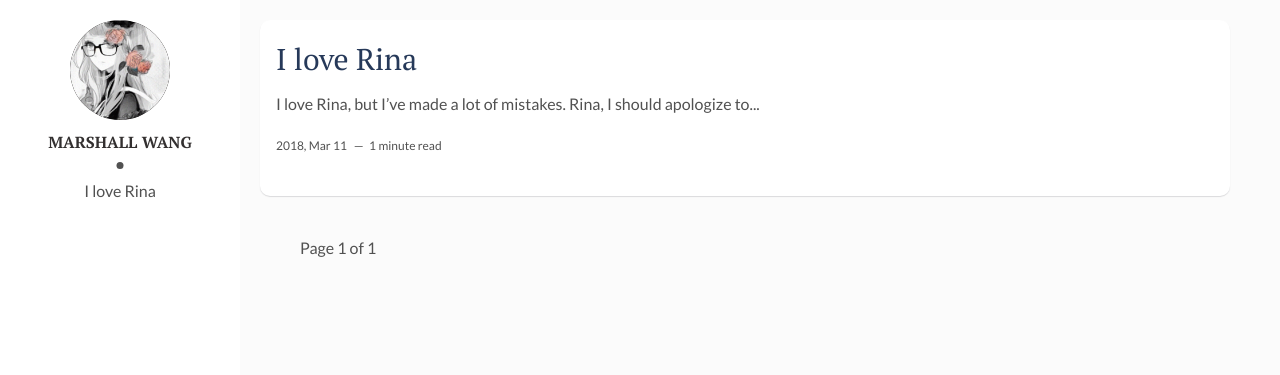
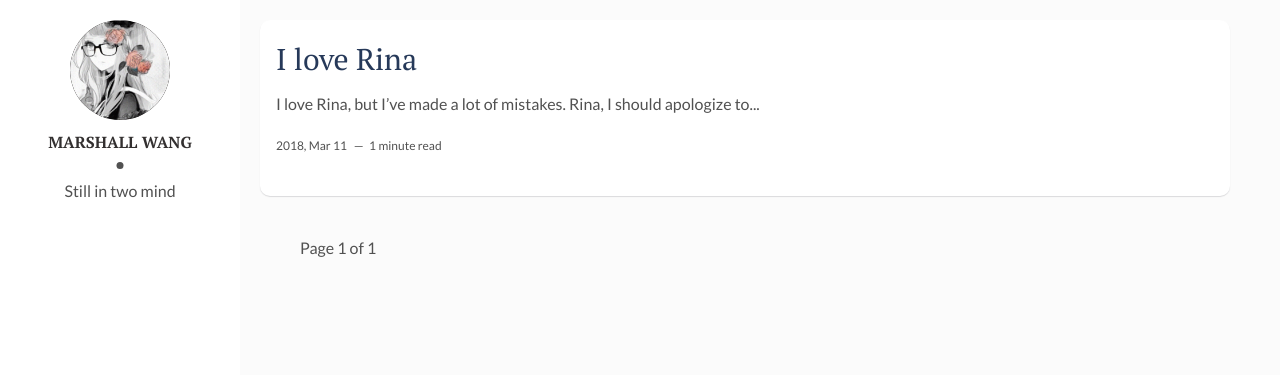
Before and after one commit to MarshallW906/MarshallW906.github.io, a Jekyll site: the page built from index.html, in a window 1280 px wide. Shown: the top 375 px of the page. Built offline with Jekyll 4.4.1, drawn with Linux system fonts in a browser that asks for light colours; the list of posts is cut into pages by our own code.

Commit message:
modify base config

```diff
--- a/_config.yml
+++ b/_config.yml
@@ -1,4 +1,4 @@
-title: Hello, world! I'm Marshall Wang
+title: Marshall's Github Page
 description: > # this means to ignore newlines until "baseurl:"
   Coding gorgeously
 permalink: ':title/'
@@ -10,7 +10,7 @@ url: "marshallw906.github.io" # the base hostname & protocol for your site, e.g.
 # Author Settings
 author: Marshall Wang # add your name
 author-img: R-Y.png # add your photo
-about-author: I love Rina # add description
+about-author: Still in two mind # add description
 social-twitter: MarshallW906 # add your Twitter handle
 social-facebook: marshallwang906 # add your Facebook handle
 social-github: MarshallW906 # add your Github handle
```
